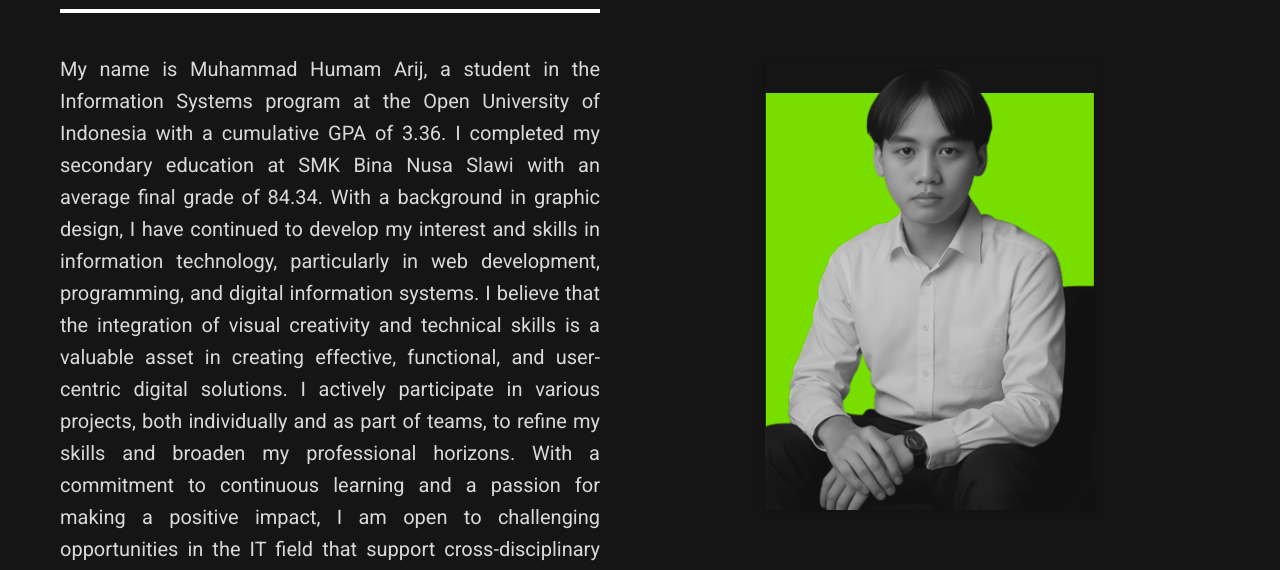
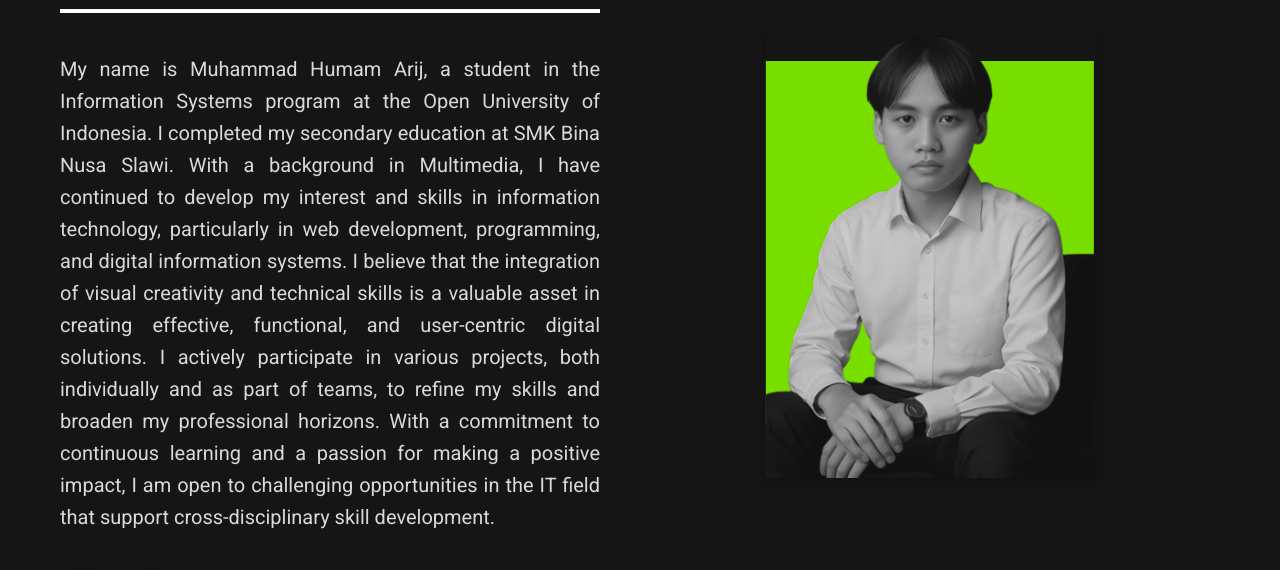
Before and after one commit to MuhammadHumamArij/HumamPortofolioWebsite, a plain HTML site: page index.html in a window 1280 px wide. Shown: the part 948-1518 px from the top of the page. Drawn offline with nearby package versions, Linux system fonts and the light colour scheme; files that its build step writes are made by us from their sources.

Commit message:
Update index.html

```diff
--- a/index.html
+++ b/index.html
@@ -127,7 +127,7 @@
           <h2 class="section-title">About <span class="highlight">Me</span></h2>
           <div class="line-section"></div>
           <p class="section-description">
-           My name is Muhammad Humam Arij, a student in the Information Systems program at the Open University of Indonesia with a cumulative GPA of 3.36. I completed my secondary education at SMK Bina Nusa Slawi with an average final grade of 84.34. With a background in graphic design, I have continued to develop my interest and skills in information technology, particularly in web development, programming, and digital information systems. I believe that the integration of visual creativity and technical skills is a valuable asset in creating effective, functional, and user-centric digital solutions. I actively participate in various projects, both individually and as part of teams, to refine my skills and broaden my professional horizons. With a commitment to continuous learning and a passion for making a positive impact, I am open to challenging opportunities in the IT field that support cross-disciplinary skill development.
+           My name is Muhammad Humam Arij, a student in the Information Systems program at the Open University of Indonesia. I completed my secondary education at SMK Bina Nusa Slawi. With a background in Multimedia, I have continued to develop my interest and skills in information technology, particularly in web development, programming, and digital information systems. I believe that the integration of visual creativity and technical skills is a valuable asset in creating effective, functional, and user-centric digital solutions. I actively participate in various projects, both individually and as part of teams, to refine my skills and broaden my professional horizons. With a commitment to continuous learning and a passion for making a positive impact, I am open to challenging opportunities in the IT field that support cross-disciplinary skill development.
           </p>
           <div class="social-media-buttons">
             <a
```
